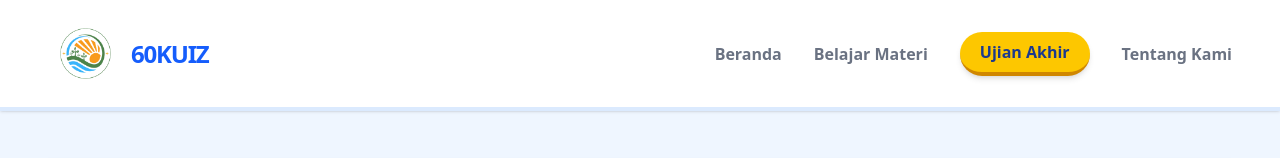
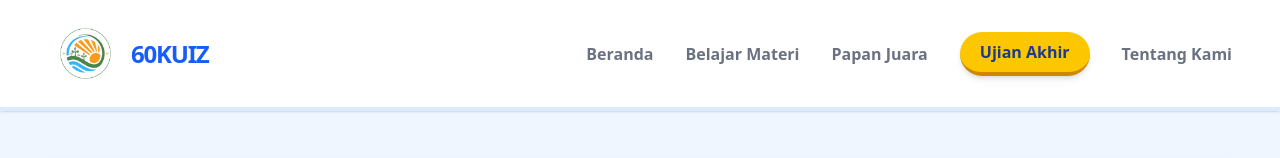
Before and after one commit to Ramaaaadevs/Website-Edukasi-SDN39TBT, a Next.js app: page /modul in a window 1280 px wide. Shown: the top 158 px of the page. Built offline with nearby package versions, Linux system fonts and the light colour scheme.

Commit message:
feat: add leaderboard menu to navigation header

```diff
--- a/src/components/Navbar.jsx
+++ b/src/components/Navbar.jsx
@@ -34,6 +34,10 @@ export default function Navbar() {
 
           <Link href="/modul" className="nav-link">
             Belajar Materi
+          </Link>
+
+          <Link href="/leaderboard" className="nav-link">
+            Papan Juara
           </Link>
 
           {/* Tombol yang lebih menonjol buat Ujian */}
@@ -77,6 +81,14 @@ export default function Navbar() {
           </Link>
 
           <Link
+            href="/leaderboard"
+            className="text-lg font-bold text-gray-600 hover:text-yellow-500 py-2 border-b border-gray-100 transition"
+            onClick={closeMenu}
+          >
+            Papan Juara
+          </Link>
+
+          <Link
             href="/about"
             className="text-lg font-bold text-gray-600 hover:text-yellow-500 py-2 border-b border-gray-100 transition"
             onClick={closeMenu}
```
